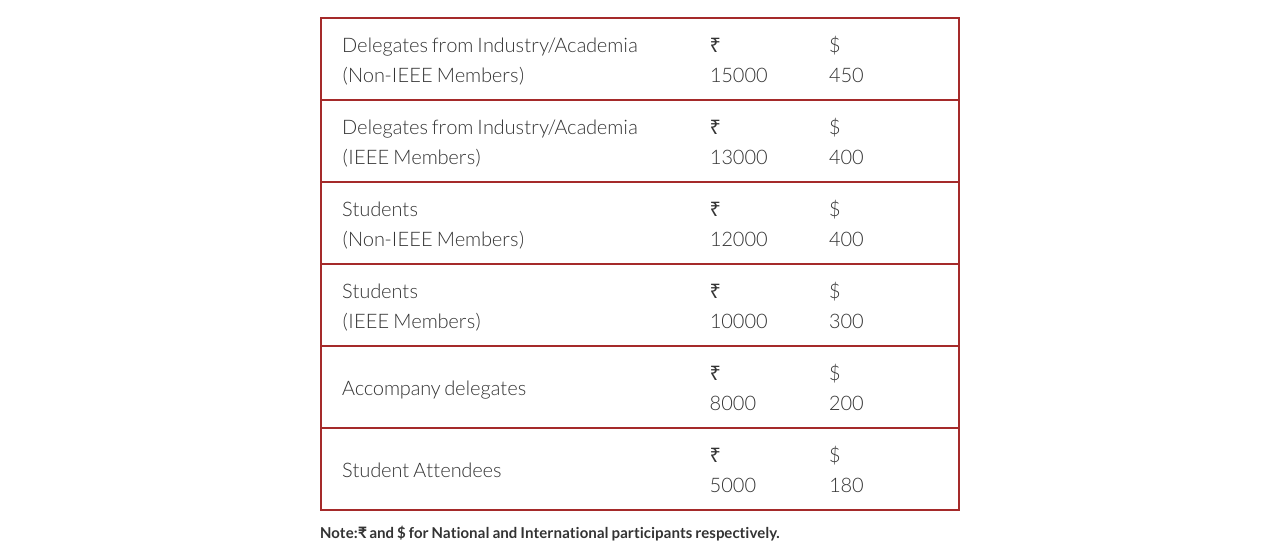
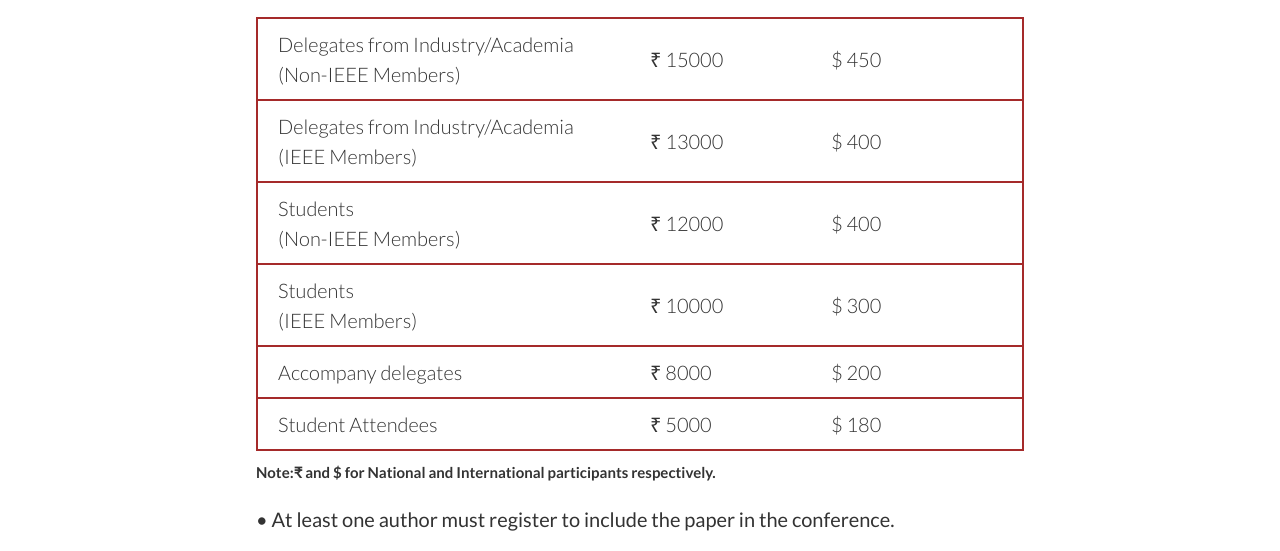
Before and after one commit to NIT-Meghalaya/ICEPE-2020, a website: page pages/registration/index.html in a window 1280 px wide. Shown: the part 240-791 px from the top of the page. Drawn offline with Linux system fonts and the light colour scheme.

Commit message:
Table prices no new line update

```diff
--- a/pages/registration/index.html
+++ b/pages/registration/index.html
@@ -55,43 +55,43 @@
                 <div class="table-body__cell">
                     <p>
                         <span class="table-body__cell--1">Delegates from Industry/Academia <br> (Non-IEEE Members)</span>
-                        <span class="table-body__cell--2">₹ <br> 15000</span>
-                        <span class="table-body__cell--3">$ <br> 450</span>
+                        <span class="table-body__cell--2">₹ 15000</span>
+                        <span class="table-body__cell--3">$ 450</span>
                     </p>
                 </div>
                 <div class="table-body__cell">
                     <p>
                         <span class="table-body__cell--1">Delegates from Industry/Academia <br> (IEEE Members)</span>
-                        <span class="table-body__cell--2">₹<br> 13000</span>
-                        <span class="table-body__cell--3">$ <br>400</span>
+                        <span class="table-body__cell--2">₹ 13000</span>
+                        <span class="table-body__cell--3">$ 400</span>
                     </p>
                 </div>
                 <div class="table-body__cell">
                     <p>
                         <span class="table-body__cell--1">Students <br> (Non-IEEE Members)</span>
-                        <span class="table-body__cell--2">₹ <br>12000</span>
-                        <span class="table-body__cell--3">$ <br>400</span>
+                        <span class="table-body__cell--2">₹ 12000</span>
+                        <span class="table-body__cell--3">$ 400</span>
                     </p>
                 </div>
                 <div class="table-body__cell">
                     <p>
                         <span class="table-body__cell--1">Students <br> (IEEE Members)</span>
-                        <span class="table-body__cell--2">₹ <br>10000</span>
-                        <span class="table-body__cell--3">$<br> 300</span>
+                        <span class="table-body__cell--2">₹ 10000</span>
+                        <span class="table-body__cell--3">$ 300</span>
                     </p>
                 </div>
                 <div class="table-body__cell">
                     <p>
                         <span class="table-body__cell--1">Accompany delegates</span>
-                        <span class="table-body__cell--2">₹<br> 8000</span>
-                        <span class="table-body__cell--3">$ <br>200</span>
+                        <span class="table-body__cell--2">₹ 8000</span>
+                        <span class="table-body__cell--3">$ 200</span>
                     </p>
                 </div>
                 <div class="table-body__cell">
                     <p>
                         <span class="table-body__cell--1">Student Attendees</span>
-                        <span class="table-body__cell--2">₹<br> 5000</span>
-                        <span class="table-body__cell--3">$ <br>180</span>
+                        <span class="table-body__cell--2">₹ 5000</span>
+                        <span class="table-body__cell--3">$ 180</span>
                     </p>
                 </div>
 
--- a/sass/components/table.scss
+++ b/sass/components/table.scss
@@ -1,13 +1,13 @@
 .table{
-    width:50vw;
+    width:60vw;
     margin:0 auto;
     @include respond(tablet){
         width:90%;
-        margin: auto;
+        margin: 0 auto;
     }
      @include respond(mobile-sm){
         width:100%;
-        margin: auto;
+        margin: 0 auto;
     }
 
 
@@ -25,12 +25,13 @@
         }
         &--1{
             font-size:2rem;
-            flex:0 0 60%;
+            flex:0 0 50%;
             @include respond(tablet){
                 font-size:1.8rem;
             }
             @include respond(mobile-sm){
                 font-size:1.5rem;
+                margin-right:1rem;
             }
             margin-right:1rem;
         }
```
Also changed, not shown: css/style.css.
